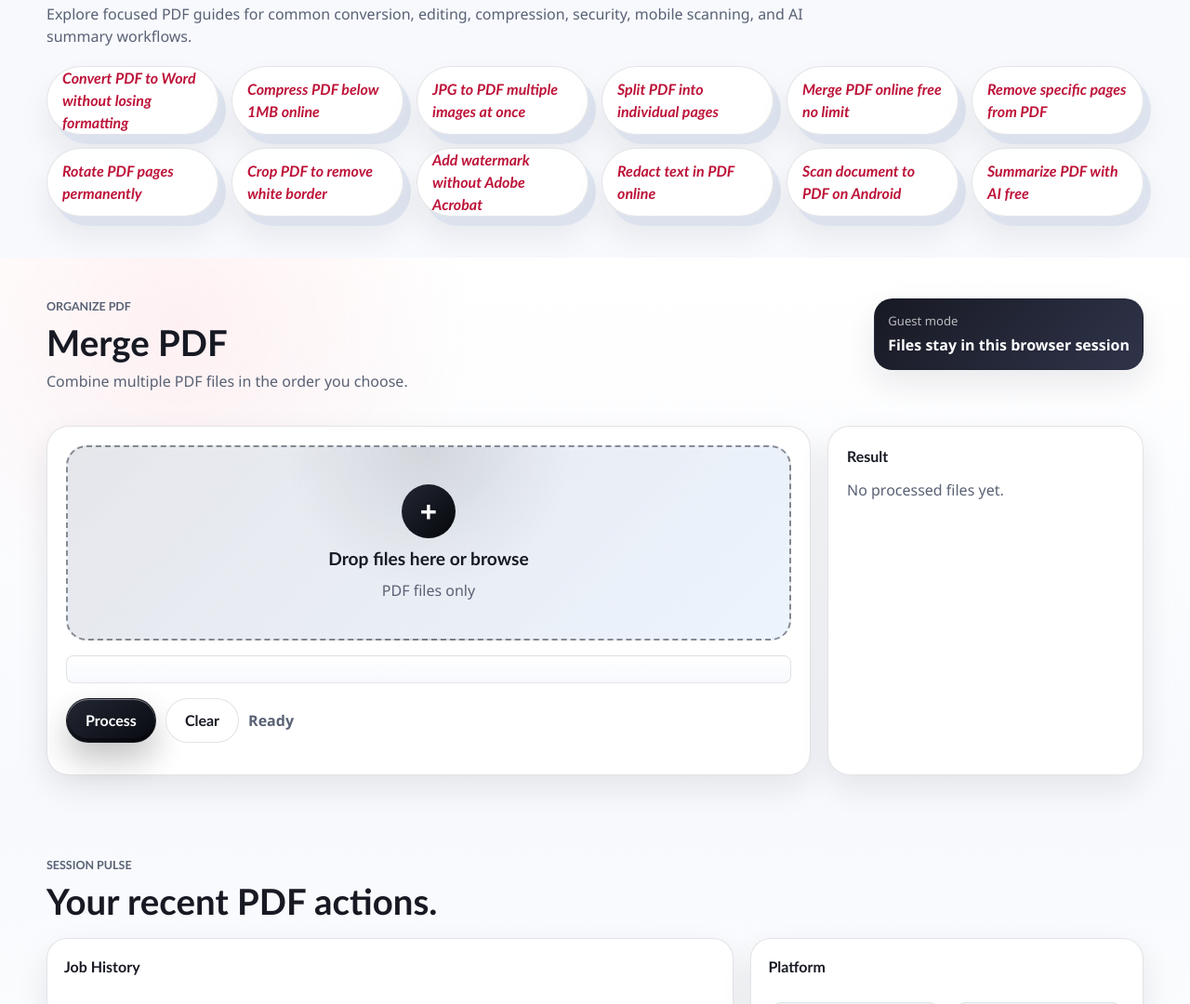
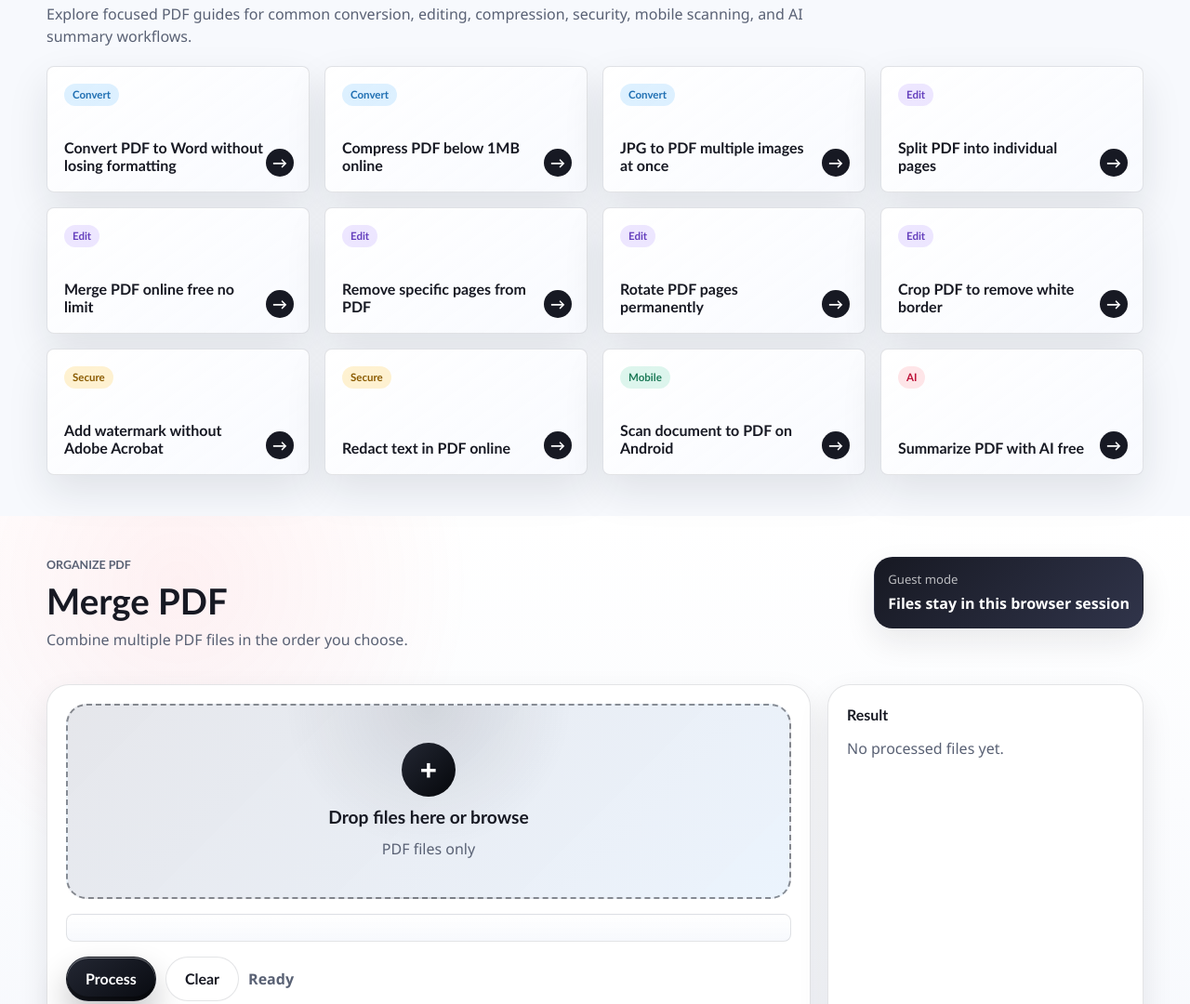
Before and after one commit to Kaif-ansari/Our-PDF, a website: page index.html in a window 1280 px wide. Shown: the part 1559-2639 px from the top of the page at 93% size. Drawn offline with Linux system fonts and the light colour scheme.

Commit message:
update project

```diff
--- a/index.html
+++ b/index.html
@@ -279,7 +279,7 @@
         </div>
       </section>
 
-      <section class="seo-section" aria-labelledby="keyword-hub-title">
+      <section class="seo-section keyword-hub-section" aria-labelledby="keyword-hub-title">
         <div class="section-heading">
           <p class="eyebrow">High-intent PDF workflows</p>
           <h2 id="keyword-hub-title">Popular PDF searches CloudPDF helps with.</h2>
@@ -288,7 +288,7 @@
             mobile scanning, and AI summary workflows.
           </p>
         </div>
-        <div class="seo-link-grid" aria-label="Popular PDF workflow pages">
+        <div class="seo-link-grid keyword-workflow-grid" aria-label="Popular PDF workflow pages">
           <a href="/convert-pdf-to-word-without-losing-formatting/">Convert PDF to Word without losing formatting</a>
           <a href="/compress-pdf-file-size-below-1mb-online/">Compress PDF below 1MB online</a>
           <a href="/jpg-to-pdf-multiple-images-at-once/">JPG to PDF multiple images at once</a>
@@ -345,7 +345,7 @@
 
           <aside class="result-panel" aria-label="Results">
             <section>
-              <h5>Result</h5>
+              <h4>Result</h4>
               <div id="result-list" class="result-list">
                 <p>No processed files yet.</p>
               </div>
@@ -361,13 +361,13 @@
         </div>
         <div class="dashboard-grid">
           <section class="dashboard-panel">
-            <h5>Job History</h5>
+            <h4>Job History</h4>
             <div id="history-list" class="history-list">
               <p>No jobs yet.</p>
             </div>
           </section>
           <section class="dashboard-panel">
-            <h5>Platform</h5>
+            <h4>Platform</h4>
             <div class="metric-grid">
               <div><strong id="metric-total">0</strong><span>Total jobs</span></div>
               <div><strong id="metric-completed">0</strong><span>Completed</span></div>
@@ -385,19 +385,19 @@
         </div>
         <div class="faq-grid">
           <article>
-            <h5>What is the best free online PDF tool for everyday document tasks?</h5>
+            <h4>What is the best free online PDF tool for everyday document tasks?</h4>
             <p>CloudPDF combines popular PDF actions in one browser workspace: merge PDF, compress PDF, split PDF, convert PDF, sign PDF, redact PDF, and extract PDF text.</p>
           </article>
           <article>
-            <h5>Can I merge PDF files and reorder them?</h5>
+            <h4>Can I merge PDF files and reorder them?</h4>
             <p>Yes. The Merge PDF tool uses numbered slots so you can place files in the exact order you want before downloading the combined PDF.</p>
           </article>
           <article>
-            <h5>Which PDF converter tools are included?</h5>
+            <h4>Which PDF converter tools are included?</h4>
             <p>The converter set includes JPG to PDF, PDF to JPG, PDF to Word-compatible DOCX, PDF to PowerPoint-compatible slides, PDF to Excel-compatible tables, and Office-to-PDF helpers.</p>
           </article>
           <article>
-            <h5>How does CloudPDF help with private PDF workflows?</h5>
+            <h4>How does CloudPDF help with private PDF workflows?</h4>
             <p>The app is designed as a browser-first PDF editor. Files are processed in the current browser session instead of being stored in a user account or uploaded to a document storage backend.</p>
           </article>
         </div>
--- a/styles.css
+++ b/styles.css
@@ -305,7 +305,7 @@ code {
 
 h3,
 h2,
-h5,
+h4,
 p {
   margin-top: 0;
 }
@@ -350,7 +350,7 @@ h2 {
   letter-spacing: 0;
 }
 
-h5 {
+h4 {
   margin-bottom: 12px;
   font-family: var(--font-ui);
   font-size: 1rem;
@@ -1317,6 +1317,125 @@ h5 {
   font-family: var(--font-reading);
 }
 
+.keyword-hub-section {
+  background:
+    linear-gradient(180deg, rgba(255, 255, 255, 0.66), rgba(247, 249, 253, 0.86)),
+    var(--surface-2);
+}
+
+.keyword-workflow-grid {
+  grid-template-columns: repeat(auto-fit, minmax(250px, 1fr));
+  gap: 16px;
+}
+
+.keyword-workflow-grid a {
+  position: relative;
+  display: grid;
+  min-height: 136px;
+  align-content: space-between;
+  gap: 18px;
+  overflow: hidden;
+  padding: 18px 48px 18px 18px;
+  border-radius: 8px;
+  background:
+    linear-gradient(145deg, rgba(255, 255, 255, 0.98), rgba(248, 250, 255, 0.92)),
+    var(--surface);
+  color: var(--ink);
+  font-size: 1rem;
+  font-style: normal;
+  line-height: 1.18;
+  box-shadow:
+    inset 0 1px 0 rgba(255, 255, 255, 0.95),
+    0 18px 44px rgba(22, 26, 38, 0.1);
+  transform: none;
+  transform-style: flat;
+  will-change: auto;
+}
+
+.keyword-workflow-grid a::before {
+  display: inline-flex;
+  width: fit-content;
+  min-height: 24px;
+  align-items: center;
+  padding: 0 9px;
+  border-radius: 999px;
+  background: var(--chip-bg, rgba(53, 167, 255, 0.14));
+  color: var(--chip-ink, #1d5f9f);
+  font-size: 0.72rem;
+  font-weight: 950;
+  content: var(--chip-label, "Workflow");
+}
+
+.keyword-workflow-grid a::after {
+  position: absolute;
+  right: 16px;
+  bottom: 16px;
+  display: grid;
+  width: 30px;
+  height: 30px;
+  place-items: center;
+  border-radius: 50%;
+  background: #171923;
+  color: #ffffff;
+  content: "→";
+  font-family: var(--font-ui);
+  font-size: 1rem;
+  line-height: 1;
+}
+
+.keyword-workflow-grid a:hover {
+  border-color: rgba(189, 18, 56, 0.24);
+  background:
+    linear-gradient(145deg, #ffffff, rgba(255, 240, 242, 0.76)),
+    var(--surface);
+  color: var(--accent-dark);
+  box-shadow:
+    inset 0 1px 0 rgba(255, 255, 255, 0.98),
+    0 22px 48px rgba(189, 18, 56, 0.14);
+  transform: translateY(-2px);
+}
+
+.keyword-workflow-grid a:hover::after {
+  background: var(--accent-dark);
+}
+
+.keyword-workflow-grid a:nth-child(1),
+.keyword-workflow-grid a:nth-child(2),
+.keyword-workflow-grid a:nth-child(3) {
+  --chip-label: "Convert";
+  --chip-bg: rgba(53, 167, 255, 0.16);
+  --chip-ink: #1f6fb2;
+}
+
+.keyword-workflow-grid a:nth-child(4),
+.keyword-workflow-grid a:nth-child(5),
+.keyword-workflow-grid a:nth-child(6),
+.keyword-workflow-grid a:nth-child(7),
+.keyword-workflow-grid a:nth-child(8) {
+  --chip-label: "Edit";
+  --chip-bg: rgba(143, 92, 255, 0.15);
+  --chip-ink: #6540bd;
+}
+
+.keyword-workflow-grid a:nth-child(9),
+.keyword-workflow-grid a:nth-child(10) {
+  --chip-label: "Secure";
+  --chip-bg: rgba(255, 183, 3, 0.18);
+  --chip-ink: #8a5b00;
+}
+
+.keyword-workflow-grid a:nth-child(11) {
+  --chip-label: "Mobile";
+  --chip-bg: rgba(49, 196, 141, 0.16);
+  --chip-ink: #1c7a57;
+}
+
+.keyword-workflow-grid a:nth-child(12) {
+  --chip-label: "AI";
+  --chip-bg: rgba(255, 79, 94, 0.14);
+  --chip-ink: #bd1238;
+}
+
 .site-footer {
   display: grid;
   gap: 26px;
@@ -1753,7 +1872,7 @@ h5 {
     0 30px 58px rgba(22, 26, 38, 0.1) !important;
 }
 
-.workflow-card h5,
+.workflow-card h4,
 .workflow-card p {
   position: relative;
   z-index: 1;
```
Also changed, not shown: scripts/build-static.mjs (+7 -7 lines).
